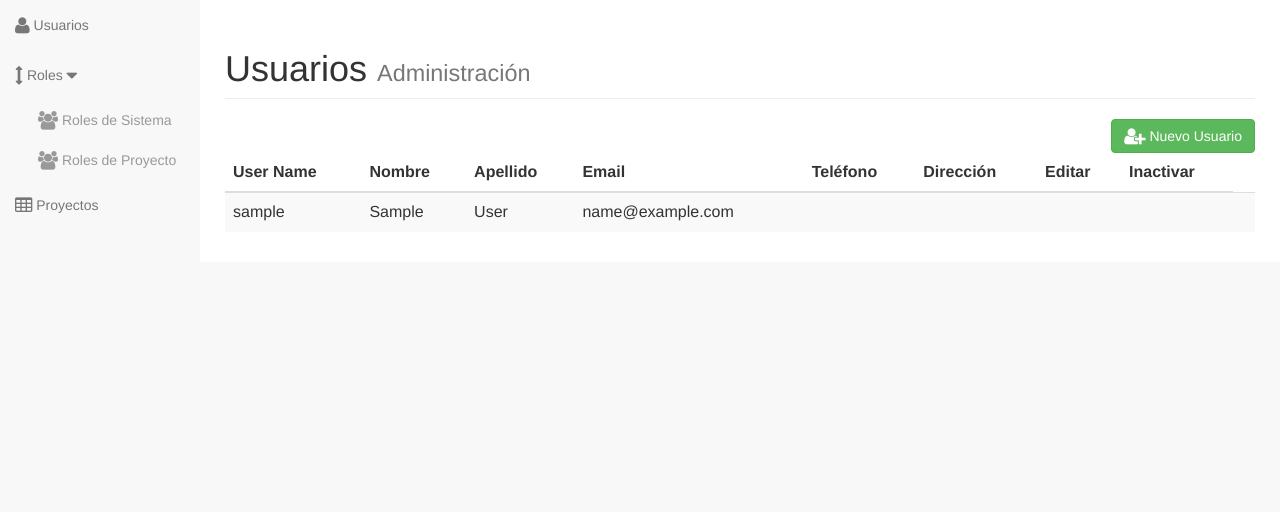
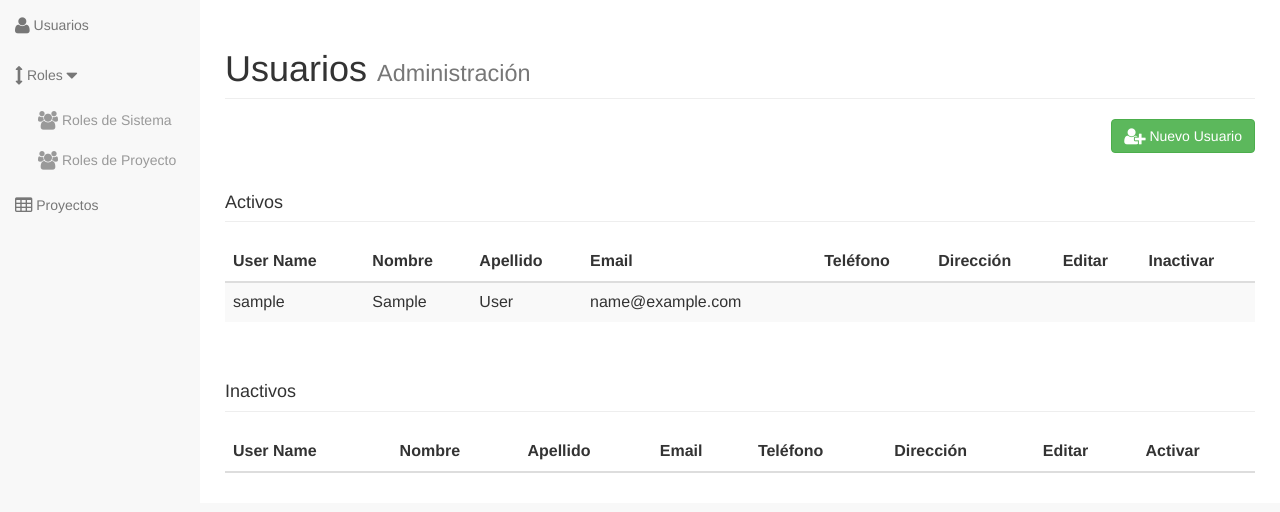
Before and after one commit to danielgaleano/is2, a Django app: page /usuarios/ in a window 1280 px wide. Shown: the part 51-563 px from the top of the page. Run offline with Django 3.2, Linux system fonts and the light colour scheme; the visitor is signed in with stand-in values (Sample User, id 1); data comes from the database, SQL or seed files in the repository; data that the repository does not hold is empty.

Commit message:
User test y docs, activate user

```diff
--- a/gpsk/apps/usuarios/templates/usuarios/index.html
+++ b/gpsk/apps/usuarios/templates/usuarios/index.html
@@ -14,6 +14,16 @@
 	<i class="fa fa-lg fa-user-plus"></i>
 		Nuevo Usuario
 	</a>
+
+<!-- Page Heading -->
+	    <div class="row">
+	        <div class="col-lg-12">
+	            <h4 class="page-header">
+	                Activos
+	            </h4>
+	        </div>
+	    </div>
+	<!-- /.row -->
 
 	<table class="table table-striped">
 	<thead>
@@ -49,7 +59,7 @@
 					{% if user.is_staff %}
 						<td></td>
 						<td></td>
-						<td></td>
+
 					{% else %}
 					<td>
 						<a type="button" class="btn btn-primary" href="{% url 'usuarios:update' user.id %}">
@@ -69,6 +79,77 @@
 				</tr>
 
 			{% endif %}
+
+		{% endfor %}
+
+	</tbody>
+</table>
+
+<!-- Page Heading -->
+	    <div class="row">
+	        <div class="col-lg-12">
+	            <h4 class="page-header">
+	                Inactivos
+	            </h4>
+	        </div>
+	    </div>
+	<!-- /.row -->
+
+	<table class="table table-striped">
+	<thead>
+		<tr>
+			<th>User Name</th>
+			<th>Nombre</th>
+			<th>Apellido</th>
+			<th>Email</th>
+			<th>Teléfono</th>
+			<th>Dirección</th>
+			<th>Editar</th>
+
+			<th>Activar</th>
+
+		</tr>
+	</thead>
+	<tbody>
+
+		{% for user in  user_list %}
+			{% if not user.is_active %}
+				<tr>
+					<td>{{user}}</td>
+					<td>{{user.first_name}}</td>
+
+					<td>{{user.last_name}}</td>
+
+					<td>{{user.email}}</td>
+
+					<td>{{user.usuario.telefono}}</td>
+
+					<td>{{user.usuario.direccion}}</td>
+
+					{% if user.is_staff %}
+						<td></td>
+						<td></td>
+						<td></td>
+					{% else %}
+					<td>
+						<a type="button" class="btn btn-primary" href="{% url 'usuarios:update' user.id %}">
+						<i class="fa fa-lg fa-edit"></i>
+						</a>
+					</td>
+
+
+
+					<td>
+						<a type="button" class="btn btn-success" href="{% url 'usuarios:activate' user.id %}">
+						<i class="fa fa-lg fa-minus"></i>
+						</a>
+					</td>
+					{% endif %}
+
+				</tr>
+
+			{% endif %}
+
 		{% endfor %}
 
 	</tbody>
--- a/gpsk/apps/usuarios/urls.py
+++ b/gpsk/apps/usuarios/urls.py
@@ -6,5 +6,6 @@
                        url(r'^$', login_required(views.UserIndexView.as_view()), name='index'),
                        url(r'^create/$', login_required(views.UserCreate.as_view()), name='create'),
                        url(r'^update/(?P<pk>\d+)/$', login_required(views.UserUpdate.as_view()), name='update'),
-                       url(r'^delete/(?P<pk_usuario>\d+)/$', 'usuarios.views.eliminar_usuario', name='delete'),
+                       url(r'^delete/(?P<pk_usuario>\d+)/$', 'usuarios.views.inactivar_usuario', name='delete'),
+                       url(r'^activate/(?P<pk_usuario>\d+)/$', 'usuarios.views.activar_usuario', name='activate'),
                        )
--- a/gpsk/apps/usuarios/views.py
+++ b/gpsk/apps/usuarios/views.py
@@ -16,13 +16,13 @@ class UserIndexView(generic.ListView):
     Clase que despliega la lista completa de usuarios en el Index
     de la aplicacion Usuarios.
 
-    @ivar model: Modelo que se utiliza para generar la lista
-    @type model: django.contrib.auth.models
+    @ivar queryset: Consulta a la base de datos
+    @type queryset: django.db.models.query
 
     @ivar template_name: Nombre del template a utilizar en la vista
     @type template_name: string
     """
-    model = User
+    queryset = User.objects.order_by('username')
     template_name = 'usuarios/index.html'
 
 
@@ -111,7 +111,7 @@ class UserUpdate(UpdateView):
 
 
 @login_required(login_url='/login/')
-def eliminar_usuario(request, pk_usuario):
+def inactivar_usuario(request, pk_usuario):
     """
     Funcion que inactiva la cuenta de un usuario seleccionado.
 
@@ -135,3 +135,29 @@ def eliminar_usuario(request, pk_usuario):
     user_detail = get_object_or_404(User, pk=pk_usuario)
 
     return render(request, 'usuarios/delete.html', locals())
+
+@login_required(login_url='/login/')
+def activar_usuario(request, pk_usuario):
+    """
+    Funcion que activa la cuenta de un usuario seleccionado.
+
+    @type request: django.http.HttpRequest
+    @param request: Contiene informacion sobre la peticion actual
+
+    @type pk_usuario: string
+    @param pk_usuario: id del usuario a ser activado
+
+    @rtype: django.http.HttpResponseRedirect
+    @return: Renderiza usuarios/delete.html para obtener el formulario o
+            redirecciona a la vista index de usuarios si el usuario fue activado.
+    """
+    if request.method == 'POST':
+        user_detail = get_object_or_404(User, pk=pk_usuario)
+        user_detail.is_active = True
+        user_detail.save()
+
+        return HttpResponseRedirect('/usuarios/')
+
+    user_detail = get_object_or_404(User, pk=pk_usuario)
+
+    return render(request, 'usuarios/activate.html', locals())
```
Also changed, not shown: gpsk/apps/usuarios/templates/usuarios/activate.html (added, +23 -0 lines), gpsk/apps/usuarios/tests.py (+46 -3 lines), gpsk/gpsk/tests.py (+9 -12 lines).
